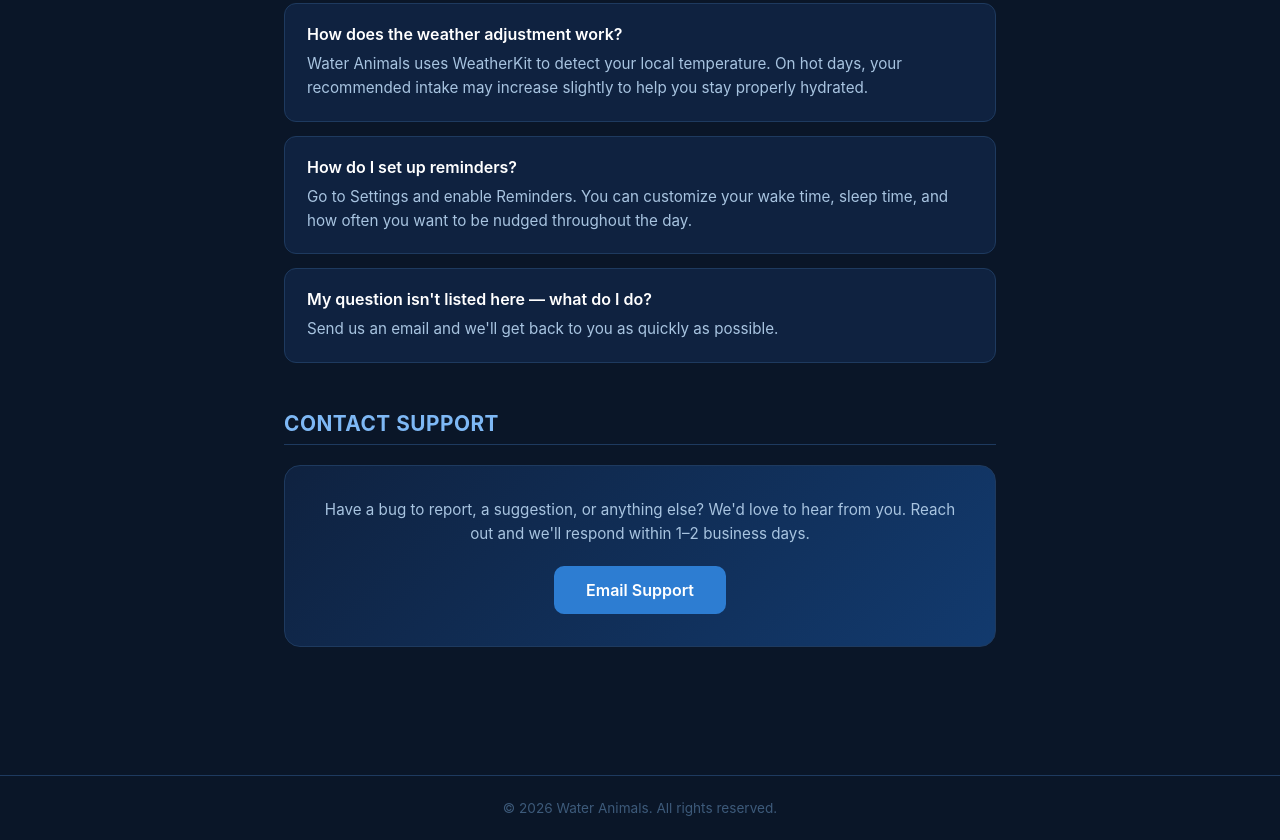
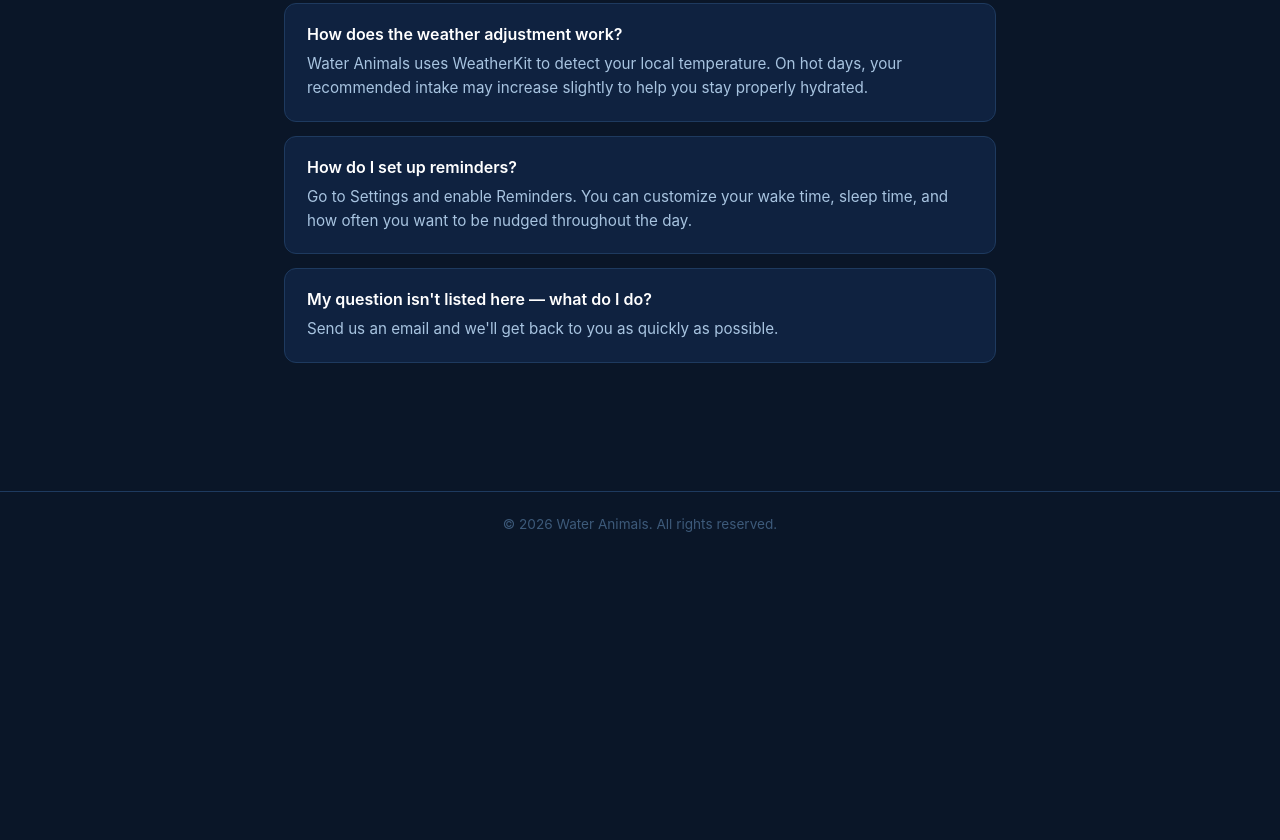
Before and after one commit to TanveerSinghD/WaterPets-Support, a plain HTML site: page index.html in a window 1280 px wide. Shown: the part 1420-2260 px from the top of the page. After the commit the page ends 1976 px from the top, so only its background shows below. Drawn offline with Linux system fonts and the light colour scheme.

Commit message:
Remove contact section from support page

```diff
--- a/index.html
+++ b/index.html
@@ -82,36 +82,6 @@
       line-height: 1.6;
     }
 
-    .contact-card {
-      background: linear-gradient(135deg, #0f2240, #123a6e);
-      border: 1px solid #1e3a5f;
-      border-radius: 16px;
-      padding: 32px;
-      text-align: center;
-    }
-
-    .contact-card p {
-      color: #a8c4e0;
-      font-size: 0.95rem;
-      margin-bottom: 20px;
-      line-height: 1.6;
-    }
-
-    .contact-card a {
-      display: inline-block;
-      background: #2d7dd2;
-      color: #ffffff;
-      text-decoration: none;
-      padding: 14px 32px;
-      border-radius: 10px;
-      font-weight: 600;
-      font-size: 1rem;
-      transition: background 0.2s;
-    }
-
-    .contact-card a:hover {
-      background: #1a5fa8;
-    }
 
     footer {
       text-align: center;
@@ -187,13 +157,6 @@
 
   </section>
 
-  <section>
-    <h2>Contact Support</h2>
-    <div class="contact-card">
-      <p>Have a bug to report, a suggestion, or anything else? We'd love to hear from you. Reach out and we'll respond within 1–2 business days.</p>
-      <a href="mailto:support@wateranimals.app">Email Support</a>
-    </div>
-  </section>
 
 </main>
 
```
